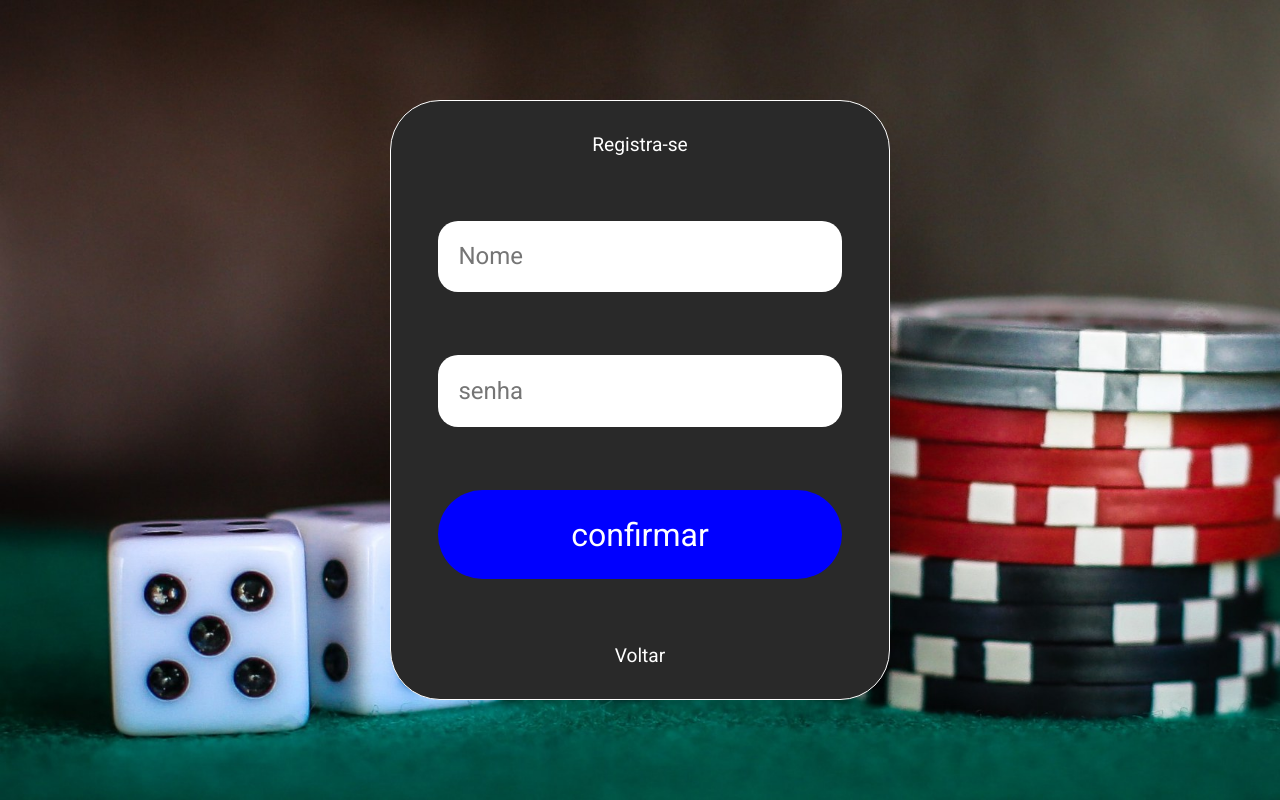
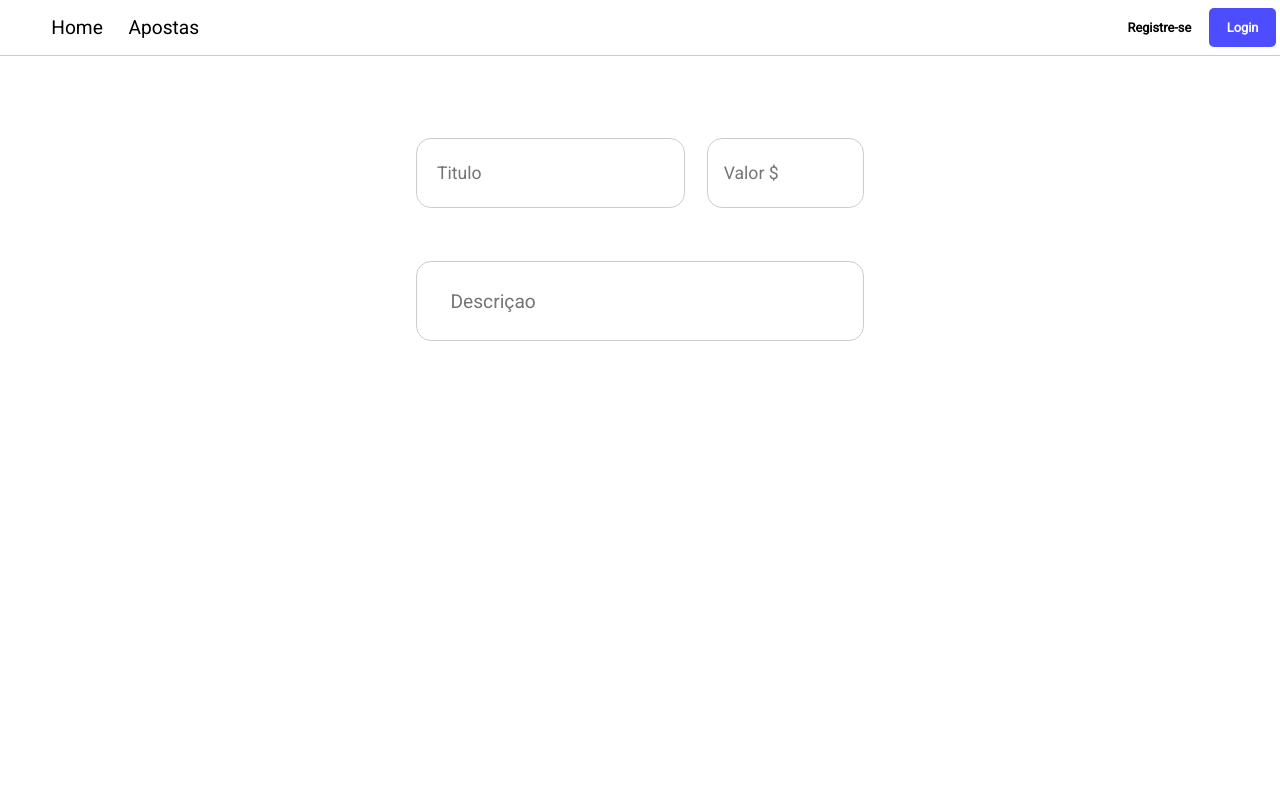
Before and after one commit to ewerton11/ewtbookmaker, a Next.js app in the folder web/: page /createBets in a window 1280 px wide. Built offline with nearby package versions, Linux system fonts and the light colour scheme.

Commit message:
finalizaçao auth

```diff
--- a/web/src/components/navbar/index.tsx
+++ b/web/src/components/navbar/index.tsx
@@ -30,17 +30,25 @@ export default function NavBar() {
           <Li>
             <Link href="/bets">Apostas</Link>
           </Li>
-          {/* <Li>
-            <Link href="/myBets">Suas apostas</Link>
-          </Li> */}
+          {auth.data === null ? (
+            ""
+          ) : (
+            <Li>
+              <Link href="/myBets">Suas apostas</Link>
+            </Li>
+          )}
         </ContainerUl>
         <NavLogin />
-        {/* <ContainerProfile>
-          <DivProfile>
-            <Link href="/profile">Perfil</Link>
-            <Image src={Profile} width={25} alt="Imagem de perfil" />
-          </DivProfile>
-        </ContainerProfile> */}
+        {auth.data === null ? (
+          ""
+        ) : (
+          <ContainerProfile>
+            <DivProfile>
+              <Link href="/profile">Perfil</Link>
+              <Image src={Profile} width={25} alt="Imagem de perfil" />
+            </DivProfile>
+          </ContainerProfile>
+        )}
       </ContainerTop>
     </Nav>
   )
--- a/web/src/components/navbar/navLogin/index.tsx
+++ b/web/src/components/navbar/navLogin/index.tsx
@@ -1,10 +1,16 @@
 import Link from "next/link"
-import { RequireAuth } from "../../../context/auth/requireAuth"
+import { useContext } from "react"
+
+import { AuthContext } from "../../../context/auth/authContext"
 
 import { ContainerLogin, DivLogin, DivRegister, Login, Register } from "./style"
 
 export default function NavLogin() {
+  const auth = useContext(AuthContext)
+
   return (
+    <>
+      {auth.data === null ? (
         <ContainerLogin>
           <DivRegister>
             <Register>Registre-se</Register>
@@ -15,5 +21,9 @@ export default function NavLogin() {
             </Link>
           </DivLogin>
         </ContainerLogin>
+      ) : (
+        ""
+      )}
+    </>
   )
 }
--- a/web/src/pages/_app.tsx
+++ b/web/src/pages/_app.tsx
@@ -22,9 +22,7 @@ export default function App({ Component, pageProps }: AppProps) {
       </div>
 
       <AuthProviders>
-        <RequireAuth>
-          <Component {...pageProps} />
-        </RequireAuth>
+        <Component {...pageProps} />
       </AuthProviders>
       <GlobalStyle />
     </>
--- a/web/src/pages/createBets/index.tsx
+++ b/web/src/pages/createBets/index.tsx
@@ -25,6 +25,8 @@ import {
   SpanTitle,
   SpanValue,
 } from "../../styles/pages/createBets/style"
+import { useContext } from "react"
+import { AuthContext } from "../../context/auth/authContext"
 
 interface BetsData {
   title: string
@@ -41,6 +43,8 @@ const schema = yup
   .required()
 
 export default function CreateBets() {
+  const auth = useContext(AuthContext)
+
   const {
     register,
     handleSubmit,
@@ -108,7 +112,11 @@ export default function CreateBets() {
                 <SpanDescription>{errors.description?.message}</SpanDescription>
               )}
             </DivDescription>
-            <ButtomCreateBets type="submit">Criar</ButtomCreateBets>
+            {auth.data === null ? (
+              ""
+            ) : (
+              <ButtomCreateBets type="submit">Criar</ButtomCreateBets>
+            )}
           </FormCreateBets>
         </ContainerForm>
       </DivCreateBets>
```
Also changed, not shown: web/src/pages/bets/index.tsx (+12 -6 lines), 1 other file (tests, documents, lock files or other folders). Lines whose indentation alone changed are shown as unchanged.
